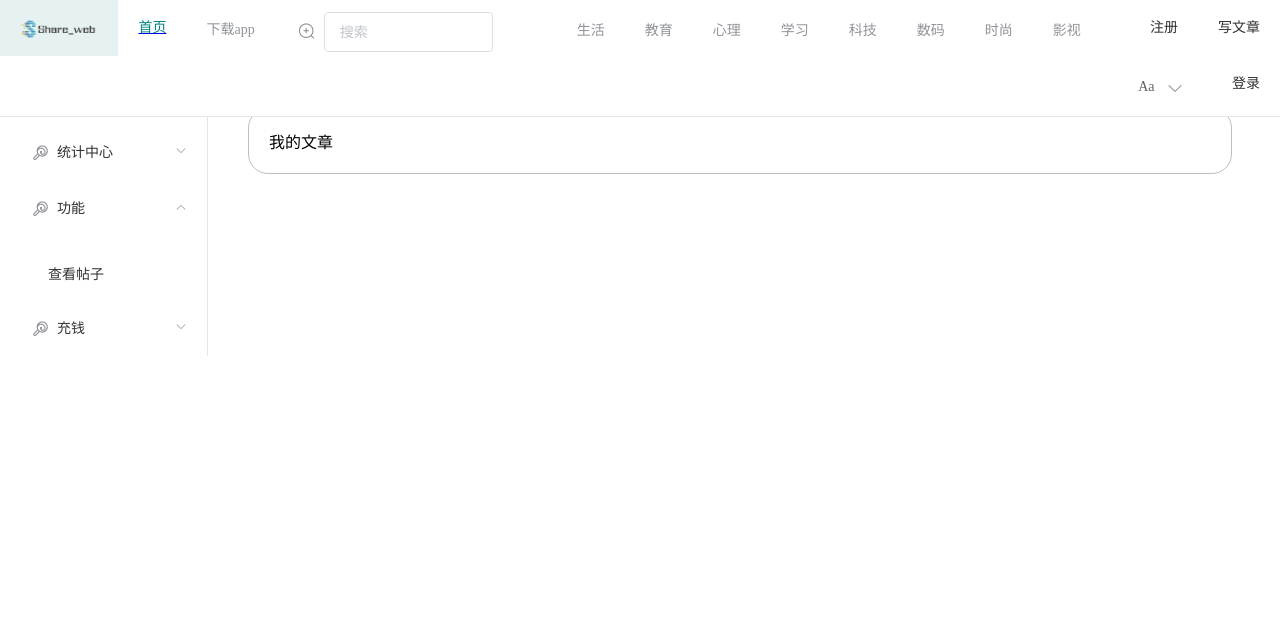
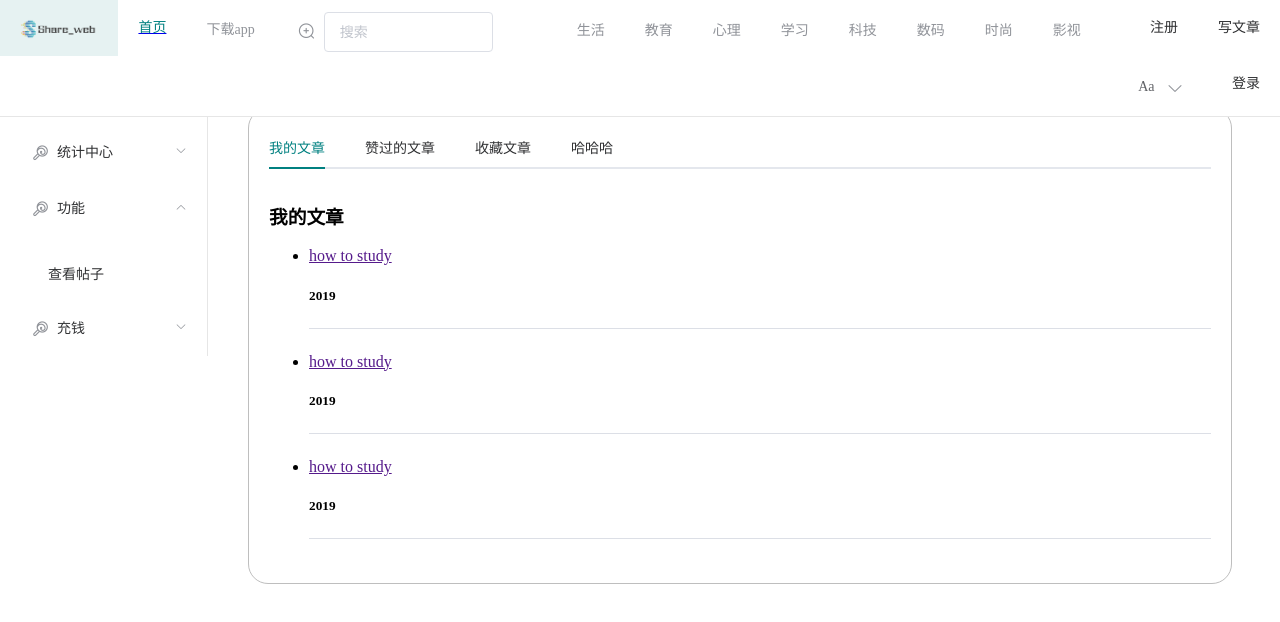
Before and after one commit to gavinwang23/ShareWeb-front, a Vue app: page /myarticle in a window 1280 px wide. Shown: the top 622 px of the page. Built offline with nearby package versions, Linux system fonts and the light colour scheme; what mavon-editor, v-charts would draw is missing.

Commit message:
提交测试

```diff
--- a/src/views/myArticle.vue
+++ b/src/views/myArticle.vue
@@ -11,7 +11,27 @@
 
       <el-main>
         <div id="overview">
-          我的文章
+          <el-tabs v-model="activeName" @tab-click="handleClick">
+            <el-tab-pane label="我的文章" name="first">
+                <h1>我的文章</h1>
+                <div>
+                  <ul>
+                    <li v-for="i in list" :key="i.title">
+                      <div id>
+                        <a href="">{{i.title}}</a>
+                      </div>
+                      <div>
+                        <h5>{{i.time}}</h5>
+                      </div>
+                      <el-divider></el-divider>
+                    </li>
+                  </ul>
+                </div>
+            </el-tab-pane>
+            <el-tab-pane label="赞过的文章" name="second">配置管理</el-tab-pane>
+            <el-tab-pane label="收藏文章" name="third">角色管理</el-tab-pane>
+            <el-tab-pane label="哈哈哈" name="fourth">定时任务补偿</el-tab-pane>
+          </el-tabs>
         </div>
       </el-main>
 
@@ -21,35 +41,43 @@
 
 <style lang="scss" scoped>
 @import "../assets/css/manager.scss";
+@import "../assets/css/myarticle.scss";
 </style>
 
 <script>
 import myHead from "./../components/header.vue";
 import sideBar from "./../components/sidebar.vue";
+import layout from "./../components/layout.vue";
 export default {
    components: {
       myHead,
       sideBar,
+      layout,
     },
     data () {
       return {
-        chartData: {
-          columns: ['日期', '访问用户', '发布文章数量'],
-          rows: [
-            { '日期': '2018-05-22', '访问用户': 32371, '发布文章数量': 19810 },
-            { '日期': '2018-05-23', '访问用户': 12328, '发布文章数量': 4398 },
-            { '日期': '2018-05-24', '访问用户': 92381, '发布文章数量': 52910 }
-          ]
-        },
-        data2:{
-          columns: ['日期', '访问用户', '发布文章数量'],
-          rows: [
-            { '日期': '2018-05-22', '访问用户': 3371, '发布文章数量': 19810 },
-            { '日期': '2018-05-23', '访问用户': 1328, '发布文章数量': 4398 },
-            { '日期': '2018-05-24', '访问用户': 92381, '发布文章数量': 52910 }
-          ]
-        }
+        activeName: 'first',
+        list:[
+          {
+            title: "how to study",
+            time:"2019"
+          },
+          {
+            title: "how to study",
+            time:"2019"
+          },
+          {
+            title: "how to study",
+            time:"2019"
+          },
+        ]
+      }
+    },
+    methods: {
+      handleClick(tab, event) {
+        console.log(tab, event);
       }
     }
+
 }
 </script>>
```
Also changed, not shown: src/assets/css/myarticle.scss (added).
